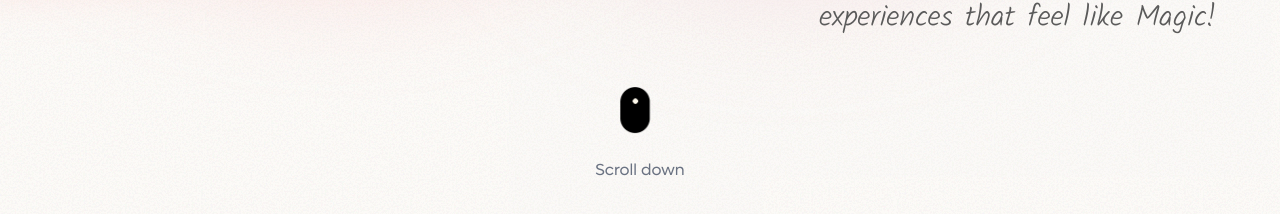
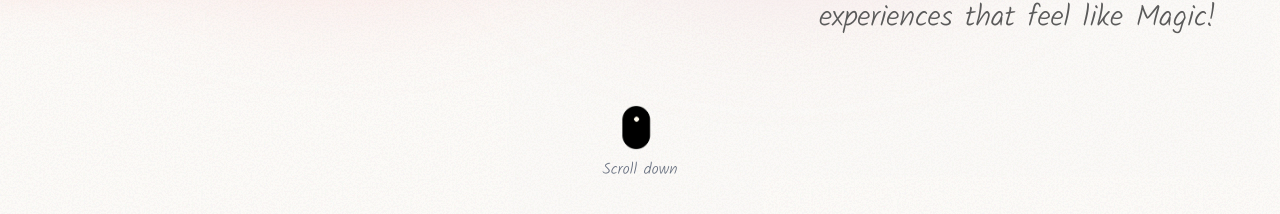
Before and after one commit to goncalofm90/portfolio-sandra-lemos, a React (Vite) app: page / in a window 1280 px wide. Shown: the part 586-800 px from the top of the page. Built offline with nearby package versions, Linux system fonts and the light colour scheme.

Commit message:
fix scroll down

```diff
--- a/src/components/Hero.tsx
+++ b/src/components/Hero.tsx
@@ -78,9 +78,11 @@ const Hero = () => {
       </div>
 
       {/* Scroll Indicator */}
-      <div className="absolute bottom-8 left-1/2 transform -translate-x-1/2 text-gray-500 text-center">
-        <img src="images/mouse-icon.gif" className="p-4 sm:p-6" width="80" />
-        <span className="text-sm sm:text-base lg:text-base">Scroll down</span>
+      <div className="absolute bottom-8 left-1/2 transform -translate-x-1/2 text-gray-500 text-center flex flex-col items-center space-x-2">
+        <img src="images/mouse-icon.gif" className="mb-2" width="30" />
+        <span className="text-sm sm:text-base lg:text-base font-kalam-300">
+          Scroll down
+        </span>
       </div>
     </section>
   );
```
